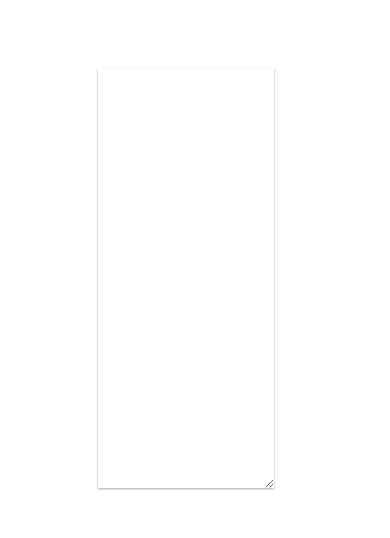
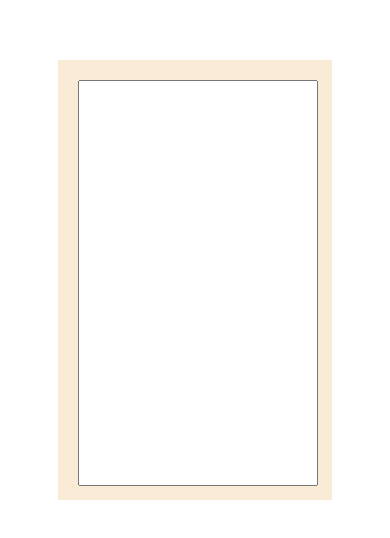
Before and after one commit to Praveen-Nat/rev-check, a React (Create React App) app: page / in a window 390 px wide. Shown: the part 142-680 px from the top of the page. Built offline with nearby package versions, Linux system fonts and the light colour scheme.

Commit message:
breakpoint

```diff
--- a/src/App.js
+++ b/src/App.js
@@ -1,7 +1,13 @@
 import "./App.css";
-import React from "react";
+import React, { useState } from "react";
+import Editor from "./Components/Editor";
 function App() {
   const textGearkey = "Basic kDLREYBUZdMxHSV4";
+
+  const [name, setName] = useState("");
+  const [nameFromRef, setNameFromRef] = useState("sdd");
+
+
 
   const checkSpell = (e) => {
     let textData = e?.target?.value;
@@ -30,13 +36,14 @@ function App() {
 
   return (
     <div className="app-container">
-      <div className="main-card">
+      {/* <div className="main-card">
         <textarea
           className="editor-area"
           spellCheck="false"
           onChange={checkSpell}
         />
-      </div>
+      </div> */}
+      <Editor  value={nameFromRef} onChange={setNameFromRef} />
     </div>
   );
 }
--- /dev/null
+++ b/src/Components/Editor/index.js
@@ -0,0 +1,33 @@
+import React, { useEffect, useRef, useState } from "react";
+import "./styles.css";
+
+function Editor(props) {
+  const [etxt, setetxt] = useState("");
+  const [final, setfinal] = useState("");
+
+  const handleChange = (e) => {
+    setetxt(e.target.value);
+  };
+
+  return (
+    <>
+      <div className="editor-container">
+        <div className="editor-input">
+          <textarea onChange={handleChange}></textarea>
+        </div>
+        <div className="editor-render" unselectable="on">
+          {etxt.split(" ").map((item) => {
+            return item === "helop" ? (
+              <div style={{color:"red"}}>{item}&nbsp;</div>
+            ) : (
+              <div>{item}&nbsp;</div>
+            );
+          })}
+        </div>
+      </div>
+    </>
+  );
+  // <div contentEditable={true} onInput={handleInput} id="editor"></div>;
+}
+
+export default Editor;
--- /dev/null
+++ b/src/Components/Editor/styles.css
@@ -0,0 +1,39 @@
+.editor-container {
+    height: 400px;
+    width: 60%;
+    background-color: antiquewhite;
+    padding: 20px;
+
+}
+
+.editor-render {
+    position: absolute;
+    font-family: 'Open Sans';
+    font-style: normal;
+    font-weight: 400;
+    font-size: 18px;
+    white-space: pre-line;
+    display: flex;
+    pointer-events: none;
+}
+
+.editor-input {
+
+    position: absolute;
+    height: inherit;
+    width: inherit;
+
+
+}
+
+.editor-input textarea {
+    height: 100%;
+    width: 100%;
+    resize: none;
+    color: white;
+    caret-color: black;
+    font-family: 'Open Sans';
+    font-style: normal;
+    font-weight: 400;
+    font-size: 18px;
+}
```
